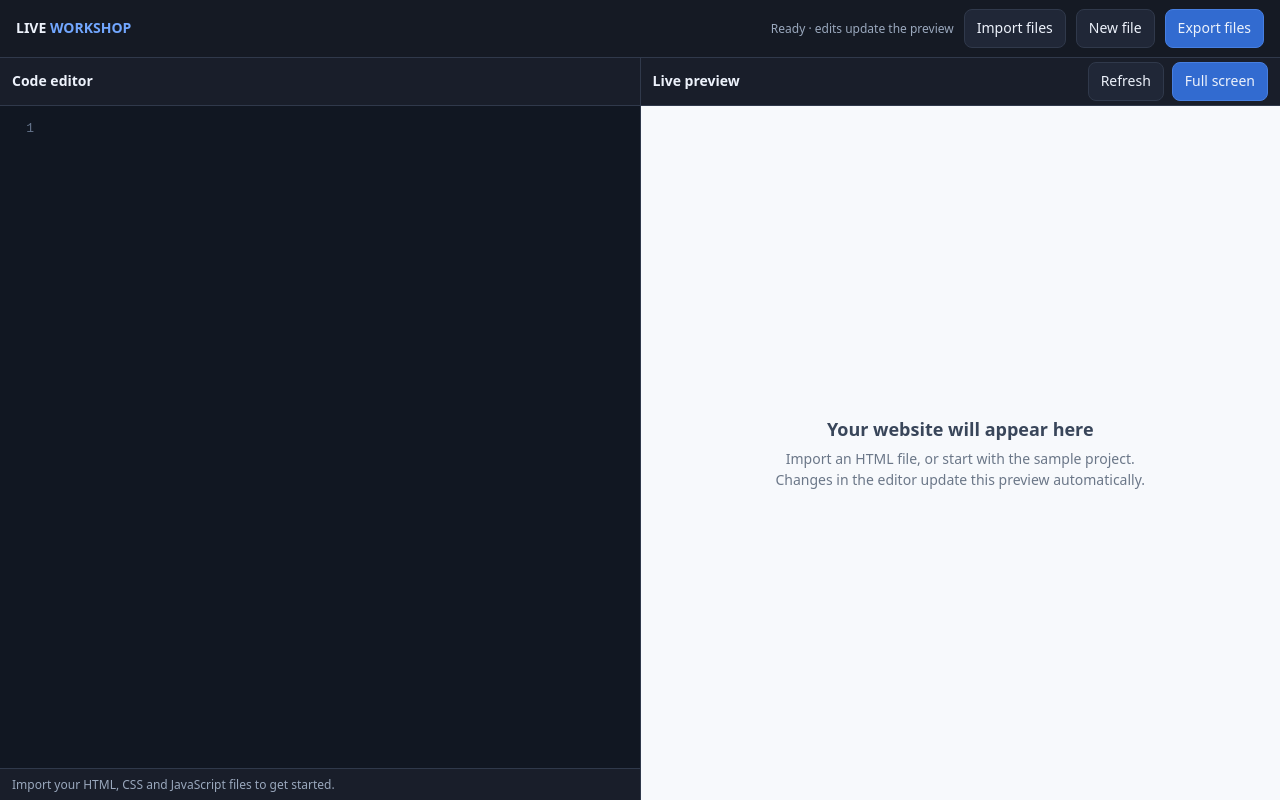
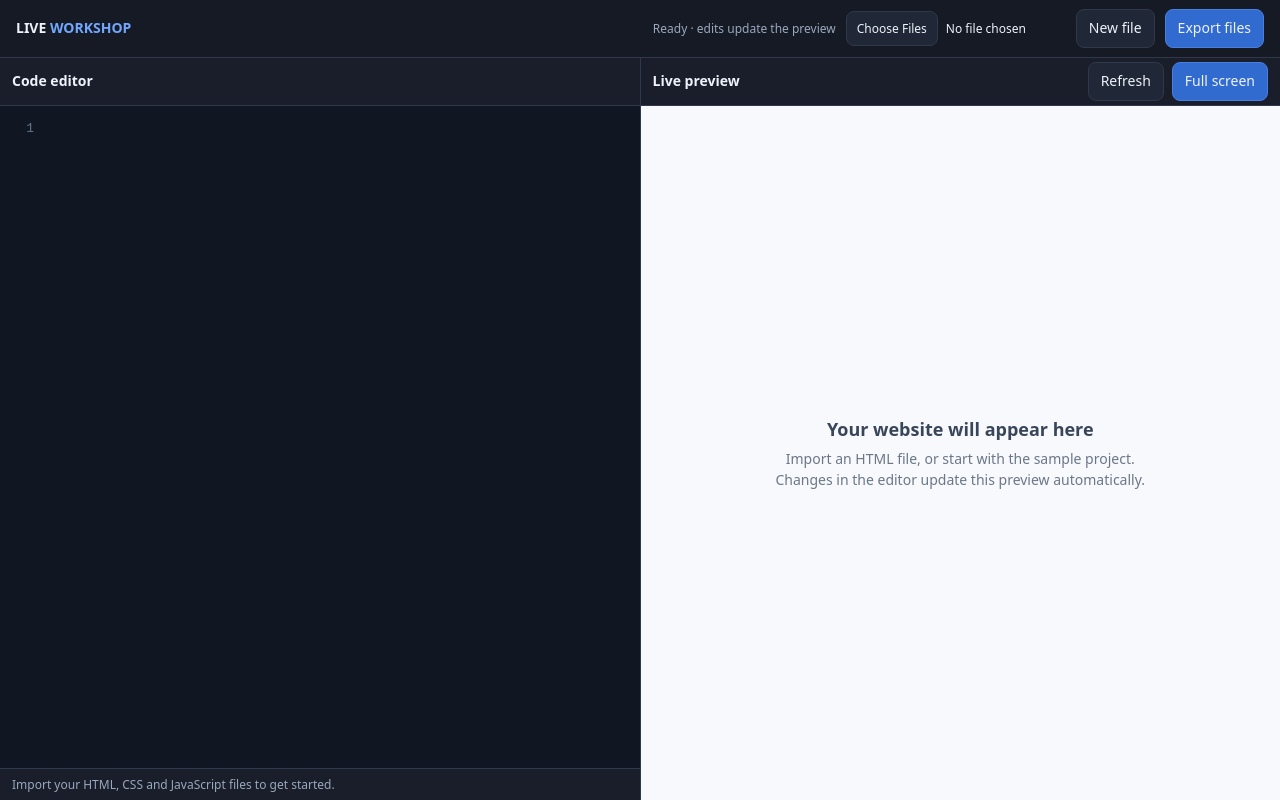
Before and after one commit to zazoramonster-png/live-website-workshop, a plain HTML site: page index.html in a window 1280 px wide. Drawn offline with Linux system fonts and the light colour scheme.

Commit message:
Use a direct visible file picker for importing

```diff
--- a/index.html
+++ b/index.html
@@ -19,13 +19,13 @@ textarea#editor{flex:1;min-width:0;resize:none;border:0;outline:0;background:#11
 .editor-foot{padding:7px 12px;color:var(--muted);font-size:12px;background:var(--panel);border-top:1px solid var(--line)}
 .preview-shell{position:relative;display:flex;flex:1;min-height:0;background:white}.preview-frame{width:100%;height:100%;border:0;background:white;flex:1}
 .empty{position:absolute;inset:0;display:grid;place-items:center;text-align:center;padding:28px;color:#6b7788;background:#f7f9fc;pointer-events:none}.empty b{display:block;color:#39465a;font-size:18px;margin-bottom:7px}
-.file-label input{display:none}#fileInput{display:none}.fullscreen{position:fixed!important;inset:0!important;z-index:20;background:white!important}.fullscreen .pane-head{height:52px}.fullscreen .preview-shell{height:calc(100vh - 52px)}.hidden{display:none!important}
+.file-label input{display:none}#fileInput{display:block;width:220px;max-width:30vw;color:var(--text);font:12px system-ui,sans-serif}#fileInput::file-selector-button{border:1px solid var(--line);background:var(--panel2);color:var(--text);padding:8px 10px;border-radius:8px;font:inherit;cursor:pointer;margin-right:8px}#fileInput::file-selector-button:hover{border-color:var(--accent);background:#29354a}.fullscreen{position:fixed!important;inset:0!important;z-index:20;background:white!important}.fullscreen .pane-head{height:52px}.fullscreen .preview-shell{height:calc(100vh - 52px)}.hidden{display:none!important}
 @media(max-width:760px){main{grid-template-columns:1fr;grid-template-rows:1fr 1fr}header{padding:0 8px;gap:5px}header button,.file-label{padding:7px 8px;font-size:12px}.status{display:none}}
 </style>
 </head>
 <body>
 <header><div class="brand">LIVE <span>WORKSHOP</span></div><span class="status" id="status">Ready · edits update the preview</span>
-<button id="importBtn" type="button">Import files</button><input id="fileInput" type="file" multiple accept=".html,.htm,.css,.js,.mjs,.txt,.json" style="display:none">
+<input id="fileInput" type="file" multiple accept=".html,.htm,.css,.js,.mjs,.txt,.json" aria-label="Import files">
 <button id="newBtn">New file</button><button id="downloadBtn" class="primary">Export files</button></header>
 <main id="workspace">
 <section class="pane" id="editorPane"><div class="pane-head"><strong>Code editor</strong><div class="tabs" id="tabs"></div></div>
@@ -54,7 +54,6 @@ function schedule(){clearTimeout(timer);$('status').textContent='Editing…';tim
 $('editor').addEventListener('input',()=>{save();lines();$('editorFoot').textContent=active+' · '+$('editor').value.length.toLocaleString()+' characters';schedule()});
 $('editor').addEventListener('scroll',()=>$('lineNumbers').scrollTop=$('editor').scrollTop);
 $('editor').addEventListener('keydown',e=>{if(e.key==='Tab'){e.preventDefault();const a=e.target;a.setRangeText('  ',a.selectionStart,a.selectionEnd,'end');save();lines();schedule()}if((e.ctrlKey||e.metaKey)&&e.key==='s'){e.preventDefault();preview()}});
-$('importBtn').addEventListener('click',()=> $('fileInput').click());
 async function importFiles(fileList){
   const picked=Array.from(fileList||[]);
   if(!picked.length)return;
```
